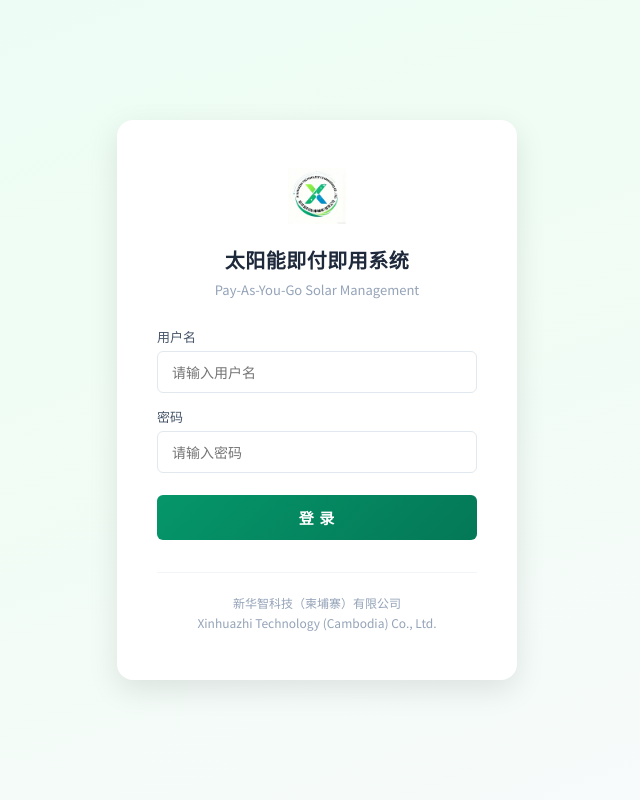
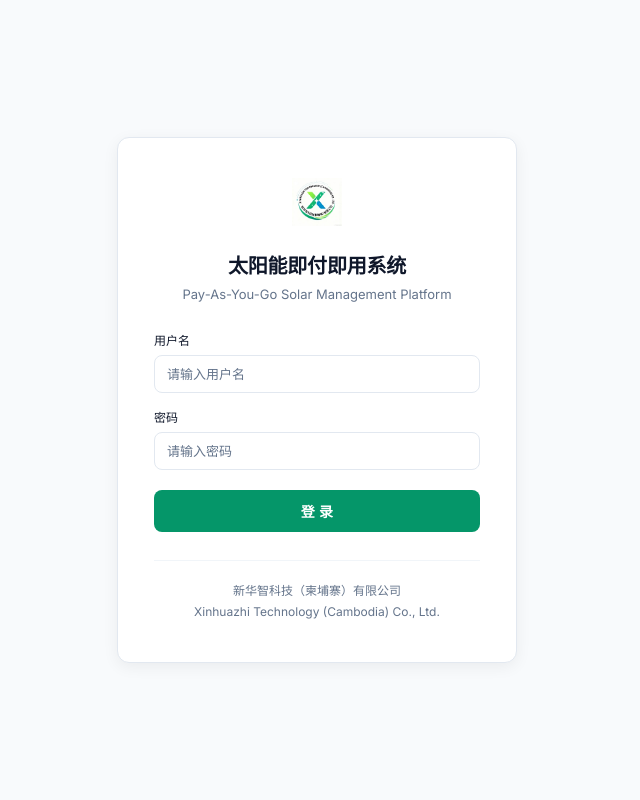
Before and after one commit to zhizhengqin/paygo-platform, a FastAPI app: page /login in a window 1280 px wide. Shown: the whole page, without its empty margins (323-963 px from the left). Run offline with FastAPI, Linux system fonts and the light colour scheme.

Commit message:
refactor: 前端专业 redesign — Inter字体、极简瑞士风格、logo适配、品牌色系统

```diff
--- a/static/style.css
+++ b/static/style.css
@@ -1,55 +1,60 @@
-@import url('https://fonts.googleapis.com/css2?family=Noto+Sans+SC:wght@400;500;600;700&display=swap');
+@import url('https://fonts.googleapis.com/css2?family=Inter:wght@300;400;500;600;700&display=swap');
 
 :root {
-  --green: #059669;
-  --green-dark: #047857;
-  --green-darker: #065f46;
-  --green-light: #d1fae5;
-  --green-bg: #ecfdf5;
-  --amber: #d97706;
-  --amber-light: #fef3c7;
-  --gray-50: #f8fafc;
-  --gray-100: #f1f5f9;
-  --gray-200: #e2e8f0;
-  --gray-300: #cbd5e1;
-  --gray-400: #94a3b8;
-  --gray-500: #64748b;
-  --gray-600: #475569;
-  --gray-700: #334155;
-  --gray-800: #1e293b;
-  --gray-900: #0f172a;
-  --radius: 10px;
-  --radius-sm: 6px;
-  --shadow-sm: 0 1px 2px rgba(0,0,0,0.05);
-  --shadow: 0 1px 3px rgba(0,0,0,0.08), 0 1px 2px rgba(0,0,0,0.04);
-  --shadow-md: 0 4px 12px rgba(0,0,0,0.08);
-  --shadow-lg: 0 10px 30px rgba(0,0,0,0.1);
+  --primary: #059669;
+  --primary-hover: #047857;
+  --primary-light: #d1fae5;
+  --primary-bg: #ecfdf5;
+  --surface: #ffffff;
+  --background: #f8fafc;
+  --foreground: #0f172a;
+  --muted: #f1f5f9;
+  --muted-foreground: #64748b;
+  --border: #e2e8f0;
+  --border-light: #f1f5f9;
+  --destructive: #dc2626;
+  --destructive-light: #fef2f2;
+  --warning: #d97706;
+  --warning-light: #fffbeb;
+  --ring: #059669;
+  --radius: 8px;
+  --radius-lg: 12px;
+  --shadow-sm: 0 1px 2px rgba(0,0,0,0.04);
+  --shadow: 0 1px 3px rgba(0,0,0,0.06), 0 1px 2px rgba(0,0,0,0.04);
+  --shadow-md: 0 4px 16px rgba(0,0,0,0.06);
+  --shadow-lg: 0 10px 32px rgba(0,0,0,0.08);
 }
 
-* { margin: 0; padding: 0; box-sizing: border-box; }
+*, *::before, *::after { margin: 0; padding: 0; box-sizing: border-box; }
 
 body {
-  font-family: "Noto Sans SC", -apple-system, BlinkMacSystemFont, "Segoe UI", sans-serif;
-  background: var(--gray-50);
-  color: var(--gray-800);
+  font-family: "Inter", -apple-system, BlinkMacSystemFont, "Segoe UI", sans-serif;
+  background: var(--background);
+  color: var(--foreground);
   min-height: 100vh;
   -webkit-font-smoothing: antialiased;
+  -moz-osx-font-smoothing: grayscale;
+  font-size: 14px;
+  line-height: 1.5;
 }
 
-/* ---- 顶部导航 ---- */
+/* ── Navbar ── */
 .navbar {
-  background: linear-gradient(135deg, var(--green-dark), var(--green));
-  color: #fff;
-  padding: 12px 28px;
+  height: 56px;
+  background: var(--surface);
+  border-bottom: 1px solid var(--border);
   display: flex;
   align-items: center;
   justify-content: space-between;
-  box-shadow: 0 2px 8px rgba(5,150,105,0.2);
+  padding: 0 24px;
+  position: sticky;
+  top: 0;
+  z-index: 50;
 }
 .navbar-brand {
   display: flex;
   align-items: center;
-  gap: 12px;
+  gap: 10px;
 }
 .navbar-logo {
   height: 32px;
@@ -58,7 +63,8 @@ body {
 .navbar-title {
   font-size: 15px;
   font-weight: 600;
-  letter-spacing: 0.5px;
+  color: var(--foreground);
+  letter-spacing: -0.01em;
 }
 .navbar-right {
   display: flex;
@@ -67,143 +73,155 @@ body {
 }
 .navbar-company {
   font-size: 12px;
-  opacity: 0.85;
+  color: var(--muted-foreground);
   font-weight: 400;
 }
 .navbar a {
-  color: #fff;
+  font-size: 13px;
+  color: var(--muted-foreground);
   text-decoration: none;
-  font-size: 13px;
-  padding: 6px 14px;
+  padding: 6px 12px;
   border-radius: 6px;
-  background: rgba(255,255,255,0.12);
-  transition: background 0.2s;
+  font-weight: 500;
+  transition: all 0.15s;
 }
-.navbar a:hover { background: rgba(255,255,255,0.22); }
+.navbar a:hover {
+  color: var(--foreground);
+  background: var(--muted);
+}
 
-/* ---- 登录页 ---- */
+/* ── Login ── */
 .login-wrapper {
   display: flex;
   align-items: center;
   justify-content: center;
   min-height: 100vh;
-  background: linear-gradient(160deg, #ecfdf5 0%, #f0fdf4 40%, #f8fafc 100%);
+  padding: 24px;
+  background: var(--background);
 }
 .login-card {
-  background: #fff;
-  border-radius: 16px;
-  box-shadow: var(--shadow-lg);
-  padding: 48px 40px;
-  width: 400px;
+  width: 100%;
+  max-width: 400px;
+  background: var(--surface);
+  border: 1px solid var(--border);
+  border-radius: var(--radius-lg);
+  padding: 40px 36px;
+  box-shadow: var(--shadow-md);
   text-align: center;
 }
 .login-logo {
-  height: 56px;
-  margin-bottom: 16px;
+  height: 48px;
+  width: auto;
+  margin-bottom: 20px;
 }
 .login-card h1 {
   font-size: 20px;
   font-weight: 600;
-  color: var(--gray-800);
-  margin-bottom: 6px;
-  letter-spacing: 0.5px;
+  color: var(--foreground);
+  margin-bottom: 4px;
+  letter-spacing: -0.01em;
 }
 .login-card .subtitle {
-  color: var(--gray-400);
   font-size: 13px;
+  color: var(--muted-foreground);
   margin-bottom: 28px;
 }
 .login-card .form-group {
   text-align: left;
-  margin-bottom: 14px;
+  margin-bottom: 16px;
 }
 .login-card label {
   display: block;
   font-size: 13px;
-  color: var(--gray-600);
+  font-weight: 500;
+  color: var(--foreground);
   margin-bottom: 6px;
-  font-weight: 500;
 }
 .login-card input {
   width: 100%;
-  padding: 11px 14px;
-  border: 1.5px solid var(--gray-200);
-  border-radius: var(--radius-sm);
+  height: 42px;
+  padding: 0 12px;
+  border: 1px solid var(--border);
+  border-radius: var(--radius);
   font-size: 14px;
   font-family: inherit;
-  transition: border-color 0.2s, box-shadow 0.2s;
+  color: var(--foreground);
+  background: var(--surface);
+  transition: border-color 0.15s, box-shadow 0.15s;
+  outline: none;
 }
+.login-card input::placeholder { color: var(--muted-foreground); }
 .login-card input:focus {
-  outline: none;
-  border-color: var(--green);
+  border-color: var(--primary);
   box-shadow: 0 0 0 3px rgba(5,150,105,0.1);
 }
-.login-card .btn-login {
+.btn-login {
   width: 100%;
-  padding: 12px;
-  margin-top: 8px;
-  background: linear-gradient(135deg, var(--green), var(--green-dark));
+  height: 42px;
+  margin-top: 4px;
+  background: var(--primary);
   color: #fff;
   border: none;
-  border-radius: var(--radius-sm);
-  font-size: 15px;
+  border-radius: var(--radius);
+  font-size: 14px;
   font-weight: 600;
   cursor: pointer;
   font-family: inherit;
-  letter-spacing: 1px;
-  transition: opacity 0.2s, transform 0.1s;
+  letter-spacing: 0.02em;
+  transition: background 0.15s, transform 0.1s;
 }
-.login-card .btn-login:hover { opacity: 0.92; }
-.login-card .btn-login:active { transform: scale(0.98); }
-.login-card .error {
-  color: #dc2626;
+.btn-login:hover { background: var(--primary-hover); }
+.btn-login:active { transform: scale(0.985); }
+.login-error {
+  color: var(--destructive);
   font-size: 13px;
   margin-bottom: 16px;
-  padding: 8px 12px;
-  background: #fef2f2;
-  border-radius: var(--radius-sm);
+  padding: 10px 12px;
+  background: var(--destructive-light);
+  border-radius: var(--radius);
 }
 .login-footer {
-  margin-top: 32px;
+  margin-top: 28px;
   padding-top: 20px;
-  border-top: 1px solid var(--gray-100);
+  border-top: 1px solid var(--border-light);
   font-size: 12px;
-  color: var(--gray-400);
-  text-align: center;
-  line-height: 1.6;
+  color: var(--muted-foreground);
+  line-height: 1.7;
 }
 
-/* ---- 主界面布局 ---- */
+/* ── Main Layout ── */
 .main-layout {
   display: flex;
   height: calc(100vh - 56px);
 }
 
-/* 左侧面板 */
+/* ── Sidebar ── */
 .sidebar {
-  width: 340px;
-  background: #fff;
-  border-right: 1px solid var(--gray-200);
+  width: 336px;
+  min-width: 336px;
+  background: var(--surface);
+  border-right: 1px solid var(--border);
   display: flex;
   flex-direction: column;
   overflow: hidden;
 }
 .sidebar-header {
   padding: 16px;
-  border-bottom: 1px solid var(--gray-100);
+  border-bottom: 1px solid var(--border-light);
   display: flex;
   align-items: center;
   justify-content: space-between;
 }
 .sidebar-header h3 {
-  font-size: 14px;
+  font-size: 13px;
   font-weight: 600;
-  color: var(--gray-700);
+  color: var(--foreground);
+  letter-spacing: -0.01em;
 }
-.sidebar-header .badge {
-  background: var(--green-bg);
-  color: var(--green-dark);
+.sidebar-count, .badge {
   font-size: 11px;
+  color: var(--muted-foreground);
+  background: var(--muted);
   padding: 2px 8px;
   border-radius: 10px;
   font-weight: 500;
@@ -214,368 +232,220 @@ body {
   padding: 8px;
 }
 .customer-item {
-  padding: 12px 14px;
-  border-radius: var(--radius-sm);
-  margin-bottom: 4px;
+  padding: 11px 12px;
+  border-radius: var(--radius);
+  margin-bottom: 2px;
   cursor: pointer;
-  transition: all 0.15s;
+  transition: background 0.1s;
   border: 1px solid transparent;
 }
-.customer-item:hover { background: var(--green-bg); }
+.customer-item:hover { background: var(--muted); }
 .customer-item.active {
-  background: var(--green-bg);
-  border-color: var(--green-light);
-  box-shadow: inset 3px 0 0 var(--green);
+  background: var(--primary-bg);
+  border-color: var(--primary-light);
 }
-.customer-item .name { font-weight: 600; font-size: 14px; }
-.customer-item .meta { font-size: 12px; color: var(--gray-400); margin-top: 3px; }
+.customer-item .name { font-size: 13px; font-weight: 500; }
+.customer-item .meta { font-size: 12px; color: var(--muted-foreground); margin-top: 1px; }
 
-/* 密钥生成器 */
+/* ── Keygen ── */
 .keygen-section {
-  padding: 14px 16px;
-  border-top: 1px solid var(--gray-100);
-  background: var(--gray-50);
+  padding: 12px 16px;
+  border-top: 1px solid var(--border-light);
 }
 .keygen-title {
-  font-size: 12px;
+  font-size: 11px;
   font-weight: 600;
-  color: var(--gray-500);
+  color: var(--muted-foreground);
   text-transform: uppercase;
-  letter-spacing: 0.5px;
-  margin-bottom: 10px;
+  letter-spacing: 0.04em;
+  margin-bottom: 8px;
 }
 .keygen-btn {
   width: 100%;
-  padding: 8px;
-  background: #fff;
-  border: 1px dashed var(--gray-300);
-  border-radius: var(--radius-sm);
+  height: 34px;
+  background: var(--surface);
+  border: 1px dashed var(--border);
+  border-radius: var(--radius);
   cursor: pointer;
   font-size: 12px;
-  color: var(--gray-600);
+  color: var(--muted-foreground);
   font-family: inherit;
-  transition: all 0.2s;
+  font-weight: 500;
+  transition: all 0.15s;
 }
 .keygen-btn:hover {
-  border-color: var(--green);
-  color: var(--green-dark);
-  background: var(--green-bg);
+  border-color: var(--primary);
+  color: var(--primary);
+  background: var(--primary-bg);
 }
-.keygen-list {
-  margin-top: 8px;
-  max-height: 160px;
-  overflow-y: auto;
-}
+.keygen-list { margin-top: 8px; max-height: 160px; overflow-y: auto; }
 .keygen-item {
-  display: flex;
-  align-items: center;
-  justify-content: space-between;
-  padding: 5px 0;
-  font-size: 11px;
-  font-family: "SF Mono", "Fira Code", monospace;
-  color: var(--gray-600);
+  display: flex; align-items: center; justify-content: space-between;
+  padding: 4px 0; font-size: 11px; font-family: "SF Mono", "Fira Code", "Cascadia Code", monospace;
+  color: var(--muted-foreground);
 }
 .keygen-copy {
-  padding: 2px 8px;
-  background: var(--green-bg);
-  color: var(--green-dark);
-  border: none;
-  border-radius: 4px;
-  cursor: pointer;
-  font-size: 10px;
-  font-family: inherit;
+  padding: 2px 8px; background: var(--muted); color: var(--muted-foreground);
+  border: none; border-radius: 4px; cursor: pointer; font-size: 10px; font-family: inherit;
+  transition: all 0.15s;
 }
-.keygen-copy:hover { background: var(--green-light); }
-.keygen-copy.copied { background: var(--green); color: #fff; }
+.keygen-copy:hover { background: var(--primary-light); color: var(--primary); }
+.keygen-copy.copied { background: var(--primary); color: #fff; }
 
-/* 右侧详情面板 */
+/* ── Detail Panel ── */
 .detail-panel {
-  flex: 1;
-  padding: 28px 36px;
-  overflow-y: auto;
-  background: var(--gray-50);
+  flex: 1; overflow-y: auto; padding: 24px 32px;
 }
-.detail-panel .empty-state {
-  text-align: center;
-  padding-top: 140px;
-  color: var(--gray-300);
+.empty-state {
+  text-align: center; padding-top: 160px;
 }
-.empty-state .icon { font-size: 56px; margin-bottom: 16px; }
-.empty-state p { font-size: 15px; color: var(--gray-400); }
+.empty-state .icon { font-size: 40px; margin-bottom: 12px; opacity: 0.6; }
+.empty-state p { font-size: 14px; color: var(--muted-foreground); }
 
 .detail-card {
-  background: #fff;
-  border-radius: 12px;
-  box-shadow: var(--shadow);
+  max-width: 640px;
+  background: var(--surface);
+  border: 1px solid var(--border);
+  border-radius: var(--radius-lg);
   overflow: hidden;
+  box-shadow: var(--shadow-sm);
 }
 .detail-header {
   padding: 20px 24px;
-  background: linear-gradient(135deg, var(--green-bg), #fff);
-  border-bottom: 1px solid var(--gray-100);
   display: flex;
   align-items: center;
-  gap: 16px;
+  gap: 14px;
+  border-bottom: 1px solid var(--border-light);
 }
 .detail-avatar {
-  width: 48px;
-  height: 48px;
-  border-radius: 50%;
-  background: linear-gradient(135deg, var(--green), var(--green-dark));
-  color: #fff;
-  display: flex;
-  align-items: center;
-  justify-content: center;
-  font-size: 20px;
-  font-weight: 700;
+  width: 44px; height: 44px; border-radius: 50%;
+  background: var(--primary); color: #fff;
+  display: flex; align-items: center; justify-content: center;
+  font-size: 18px; font-weight: 600;
 }
-.detail-header h2 { font-size: 18px; font-weight: 600; }
-.detail-header .status-badge {
-  font-size: 12px;
-  padding: 3px 10px;
-  border-radius: 12px;
-  font-weight: 500;
+.detail-header h2 { font-size: 16px; font-weight: 600; }
+.status-badge {
+  display: inline-block; font-size: 11px; padding: 2px 8px;
+  border-radius: 10px; font-weight: 500; margin-top: 2px;
 }
-.status-active { background: var(--green-bg); color: var(--green-dark); }
-.status-locked { background: #fef2f2; color: #dc2626; }
-.status-permanent { background: var(--amber-light); color: var(--amber); }
+.status-active { background: var(--primary-bg); color: var(--primary); }
+.status-locked { background: var(--destructive-light); color: var(--destructive); }
+.status-permanent { background: var(--warning-light); color: var(--warning); }
 
-.detail-body { padding: 20px 24px; }
+.detail-body { padding: 16px 24px; }
 .detail-row {
-  display: flex;
-  padding: 10px 0;
-  border-bottom: 1px solid var(--gray-50);
-  font-size: 14px;
-  align-items: center;
+  display: flex; padding: 8px 0; font-size: 13px; align-items: center;
 }
-.detail-row:last-child { border-bottom: none; }
-.detail-row .label { color: var(--gray-400); width: 90px; flex-shrink: 0; font-size: 13px; }
-.detail-row .value { color: var(--gray-700); font-weight: 500; }
+.detail-row .label { color: var(--muted-foreground); width: 80px; flex-shrink: 0; }
+.detail-row .value { color: var(--foreground); font-weight: 500; }
 .detail-row .value-mono {
-  font-family: "SF Mono", "Fira Code", monospace;
-  font-size: 11px;
-  color: var(--gray-500);
+  font-family: "SF Mono", "Fira Code", monospace; font-size: 11px;
+  color: var(--muted-foreground);
 }
 
 .detail-section {
-  margin-top: 20px;
-  padding: 18px 24px;
-  background: var(--gray-50);
-  border-radius: var(--radius-sm);
+  margin: 0 24px 16px; padding: 16px;
+  background: var(--muted); border-radius: var(--radius);
 }
-.detail-section h4 {
-  font-size: 13px;
-  font-weight: 600;
-  color: var(--gray-600);
-  margin-bottom: 12px;
+.detail-section h4 { font-size: 13px; font-weight: 600; margin-bottom: 8px; }
+
+/* ── Buttons ── */
+.btn {
+  display: inline-flex; align-items: center; justify-content: center;
+  gap: 6px; height: 36px; padding: 0 16px;
+  border-radius: var(--radius); font-size: 13px; font-weight: 500;
+  cursor: pointer; border: none; font-family: inherit;
+  transition: all 0.15s; white-space: nowrap;
 }
-
-.action-group {
-  display: flex;
-  gap: 8px;
-  flex-wrap: wrap;
-  margin-top: 8px;
+.btn-primary { background: var(--primary); color: #fff; }
+.btn-primary:hover { background: var(--primary-hover); }
+.btn-outline {
+  background: var(--surface); color: var(--foreground);
+  border: 1px solid var(--border);
 }
-
-/* 按钮 */
-.btn {
-  display: inline-flex;
-  align-items: center;
-  gap: 6px;
-  padding: 9px 18px;
-  border-radius: var(--radius-sm);
-  font-size: 13px;
-  font-weight: 600;
-  cursor: pointer;
-  border: none;
-  font-family: inherit;
-  transition: all 0.15s;
-}
-.btn-primary {
-  background: var(--green);
-  color: #fff;
-  box-shadow: 0 1px 2px rgba(5,150,105,0.3);
-}
-.btn-primary:hover { background: var(--green-dark); }
-.btn-outline {
-  background: #fff;
-  color: var(--gray-600);
-  border: 1px solid var(--gray-200);
-}
-.btn-outline:hover { border-color: var(--gray-300); background: var(--gray-50); }
+.btn-outline:hover { background: var(--muted); }
 .btn-danger {
-  background: #fff;
-  color: #dc2626;
+  background: var(--surface); color: var(--destructive);
   border: 1px solid #fecaca;
 }
-.btn-danger:hover { background: #fef2f2; }
-.btn-warning {
-  background: var(--amber);
-  color: #fff;
-}
+.btn-danger:hover { background: var(--destructive-light); }
+.btn-warning { background: var(--warning); color: #fff; }
 .btn-warning:hover { opacity: 0.9; }
-.btn-sm { padding: 5px 10px; font-size: 11px; }
+.btn-sm { height: 28px; padding: 0 10px; font-size: 12px; }
+.btn-group { display: flex; gap: 8px; flex-wrap: wrap; }
 
-/* 弹窗 */
+/* ── Modals ── */
 .modal-overlay {
-  display: none;
-  position: fixed;
-  inset: 0;
-  background: rgba(15,23,42,0.4);
-  backdrop-filter: blur(2px);
-  z-index: 100;
-  align-items: center;
-  justify-content: center;
+  display: none; position: fixed; inset: 0;
+  background: rgba(15,23,42,0.4); backdrop-filter: blur(2px);
+  z-index: 100; align-items: center; justify-content: center;
 }
 .modal-overlay.show { display: flex; }
 .modal-card {
-  background: #fff;
-  border-radius: 16px;
-  padding: 32px;
-  width: 420px;
-  box-shadow: var(--shadow-lg);
+  background: var(--surface); border-radius: var(--radius-lg);
+  padding: 28px; width: 420px; max-width: 90vw;
+  box-shadow: var(--shadow-lg); border: 1px solid var(--border);
 }
-.modal-card h3 {
-  font-size: 17px;
-  font-weight: 600;
-  margin-bottom: 20px;
-  text-align: center;
+.modal-card h3 { font-size: 16px; font-weight: 600; margin-bottom: 18px; text-align: center; }
+.modal-card .token-display {
+  font-size: 40px; font-weight: 700; letter-spacing: 6px;
+  color: var(--primary); background: var(--primary-bg);
+  padding: 18px; border-radius: var(--radius); margin: 12px 0;
+  text-align: center; border: 2px solid var(--primary-light);
 }
-.modal-card input,
-.modal-card select {
-  width: 100%;
-  padding: 10px 14px;
-  border: 1.5px solid var(--gray-200);
-  border-radius: var(--radius-sm);
-  font-size: 14px;
-  font-family: inherit;
-  transition: border-color 0.2s;
-}
-.modal-card input:focus,
-.modal-card select:focus {
-  outline: none;
-  border-color: var(--green);
-}
-.modal-card .token-display {
-  font-size: 42px;
-  font-weight: 700;
-  letter-spacing: 8px;
-  color: var(--green-dark);
-  background: linear-gradient(135deg, var(--green-bg), #fff);
-  padding: 20px;
-  border-radius: 12px;
-  margin: 16px 0;
-  text-align: center;
-  border: 2px solid var(--green-light);
-}
-.modal-actions {
-  display: flex;
-  gap: 10px;
-  justify-content: center;
-  margin-top: 20px;
-}
+.modal-actions { display: flex; gap: 8px; justify-content: center; margin-top: 18px; }
 
-/* 表单 */
+/* ── Form ── */
 .form-group { text-align: left; margin-bottom: 14px; }
 .form-group label {
-  font-size: 13px;
-  color: var(--gray-600);
-  display: block;
-  margin-bottom: 5px;
-  font-weight: 500;
+  display: block; font-size: 12px; font-weight: 500;
+  color: var(--foreground); margin-bottom: 5px;
 }
-.form-group input {
-  width: 100%;
-  padding: 10px 14px;
-  border: 1.5px solid var(--gray-200);
-  border-radius: var(--radius-sm);
-  font-size: 14px;
-  font-family: inherit;
+.form-group input, .form-group select {
+  width: 100%; height: 38px; padding: 0 12px;
+  border: 1px solid var(--border); border-radius: var(--radius);
+  font-size: 13px; font-family: inherit; outline: none;
+  transition: border-color 0.15s, box-shadow 0.15s;
 }
-.form-group input:focus {
-  outline: none;
-  border-color: var(--green);
+.form-group input:focus, .form-group select:focus {
+  border-color: var(--primary);
   box-shadow: 0 0 0 3px rgba(5,150,105,0.08);
 }
-.form-row {
-  display: flex;
-  gap: 8px;
-  align-items: flex-end;
-}
+.form-row { display: flex; gap: 8px; align-items: flex-end; }
 .form-row .form-group { flex: 1; }
 .form-row .btn { margin-bottom: 14px; }
 
-/* SMS 预览 */
+/* ── SMS ── */
 .sms-preview {
-  margin-top: 16px;
-  padding: 14px;
-  background: var(--green-bg);
-  border: 1px solid var(--green-light);
-  border-radius: var(--radius-sm);
+  margin-top: 14px; padding: 12px; background: var(--primary-bg);
+  border: 1px solid var(--primary-light); border-radius: var(--radius);
 }
-.sms-preview .sms-label {
-  font-size: 11px;
-  color: var(--gray-400);
-  margin-bottom: 6px;
-  letter-spacing: 0.3px;
-}
-.sms-preview .sms-content {
-  font-size: 13px;
-  color: var(--gray-700);
-  padding: 12px;
-  background: #fff;
-  border-radius: 8px;
-  line-height: 1.6;
-}
-
-/* SMS 记录 */
-.sms-log {
-  margin-top: 20px;
-}
-.sms-log h4 {
-  font-size: 13px;
-  font-weight: 600;
-  color: var(--gray-600);
-  margin-bottom: 10px;
+.sms-label { font-size: 10px; color: var(--muted-foreground); margin-bottom: 4px; letter-spacing: 0.03em; }
+.sms-content {
+  font-size: 12px; color: var(--foreground);
+  padding: 10px; background: var(--surface); border-radius: 6px; line-height: 1.6;
 }
 .sms-entry {
-  padding: 10px 14px;
-  margin-bottom: 6px;
-  background: #fff;
-  border: 1px solid var(--gray-100);
-  border-radius: var(--radius-sm);
-  font-size: 12px;
+  padding: 10px 12px; margin-bottom: 4px;
+  background: var(--surface); border: 1px solid var(--border-light);
+  border-radius: var(--radius); font-size: 12px;
 }
-.sms-entry .sms-meta {
-  font-size: 11px;
-  color: var(--gray-400);
-  margin-bottom: 4px;
-}
-.sms-entry .sms-text {
-  color: var(--gray-700);
-  line-height: 1.5;
-}
+.sms-meta { font-size: 11px; color: var(--muted-foreground); margin-bottom: 3px; }
+.sms-text { color: var(--foreground); line-height: 1.5; }
 
-/* Toast */
+/* ── Toast ── */
 .toast {
-  position: fixed;
-  bottom: 24px;
-  right: 24px;
-  background: var(--gray-900);
-  color: #fff;
-  padding: 10px 20px;
-  border-radius: 8px;
-  font-size: 13px;
-  z-index: 200;
-  opacity: 0;
-  transform: translateY(10px);
-  transition: all 0.3s;
-  pointer-events: none;
+  position: fixed; bottom: 24px; right: 24px;
+  background: var(--foreground); color: #fff;
+  padding: 10px 18px; border-radius: var(--radius);
+  font-size: 12px; font-weight: 500; z-index: 200;
+  opacity: 0; transform: translateY(8px);
+  transition: all 0.25s; pointer-events: none;
 }
 .toast.show { opacity: 1; transform: translateY(0); }
 
-/* Scrollbar */
-::-webkit-scrollbar { width: 5px; }
+/* ── Scrollbar ── */
+::-webkit-scrollbar { width: 4px; }
 ::-webkit-scrollbar-track { background: transparent; }
-::-webkit-scrollbar-thumb { background: var(--gray-300); border-radius: 10px; }
-::-webkit-scrollbar-thumb:hover { background: var(--gray-400); }
+::-webkit-scrollbar-thumb { background: var(--border); border-radius: 4px; }
+::-webkit-scrollbar-thumb:hover { background: #cbd5e1; }
--- a/templates/base.html
+++ b/templates/base.html
@@ -3,14 +3,14 @@
 <head>
   <meta charset="UTF-8">
   <meta name="viewport" content="width=device-width, initial-scale=1.0">
-  <title>太阳能即付即用系统</title>
+  <title>太阳能即付即用系统 — 新华智科技</title>
   <link rel="stylesheet" href="/static/style.css">
 </head>
 <body>
   {% if request.cookies.get('session') == 'authenticated' %}
   <nav class="navbar">
     <div class="navbar-brand">
-      <img src="/static/logo.png" alt="Xinhuazhi" class="navbar-logo">
+      <img src="/static/logo.png" alt="新华智科技" class="navbar-logo">
       <span class="navbar-title">太阳能即付即用系统</span>
     </div>
     <div class="navbar-right">
--- a/templates/login.html
+++ b/templates/login.html
@@ -2,11 +2,11 @@
 {% block content %}
 <div class="login-wrapper">
   <div class="login-card">
-    <img src="/static/logo.png" alt="Xinhuazhi" class="login-logo">
+    <img src="/static/logo.png" alt="新华智科技" class="login-logo">
     <h1>太阳能即付即用系统</h1>
-    <p class="subtitle">Pay-As-You-Go Solar Management</p>
+    <p class="subtitle">Pay-As-You-Go Solar Management Platform</p>
     {% if error %}
-    <p class="error">{{ error }}</p>
+    <p class="login-error">{{ error }}</p>
     {% endif %}
     <form method="post" action="/login">
       <div class="form-group">
```
